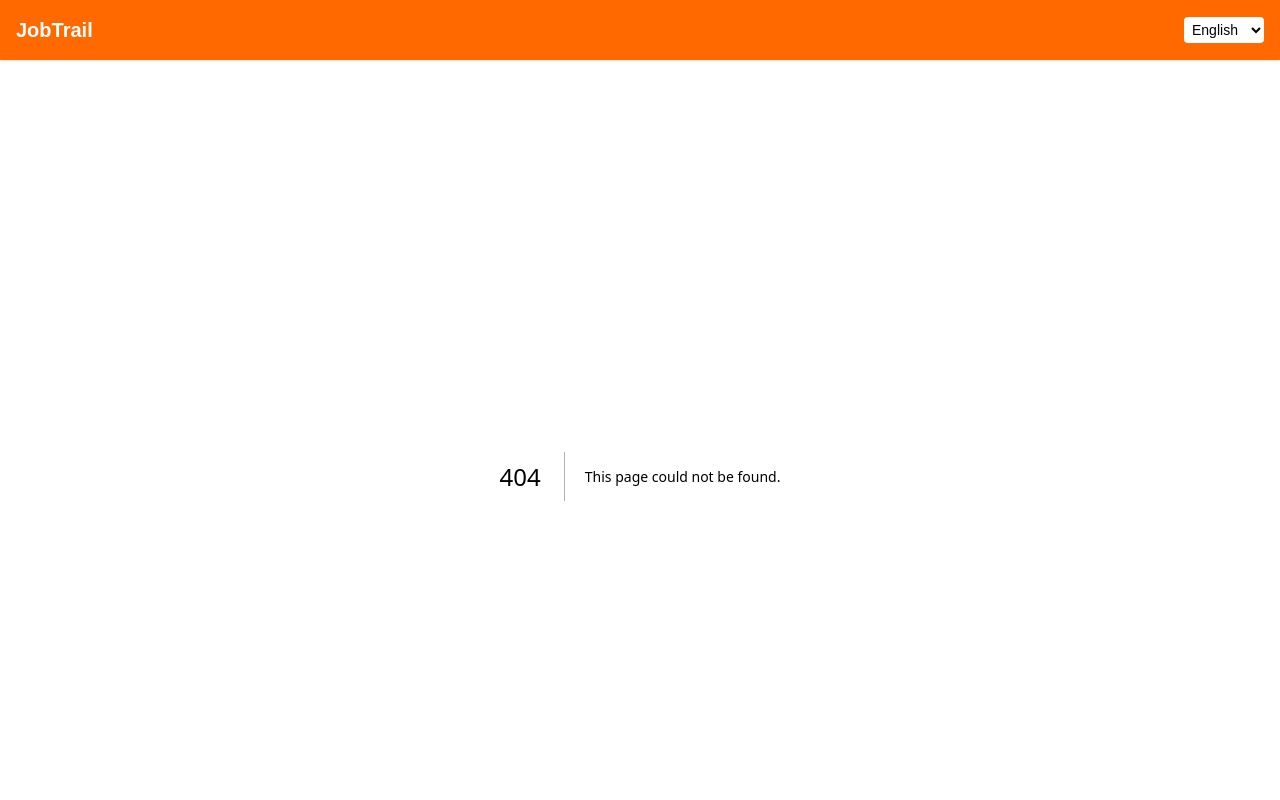
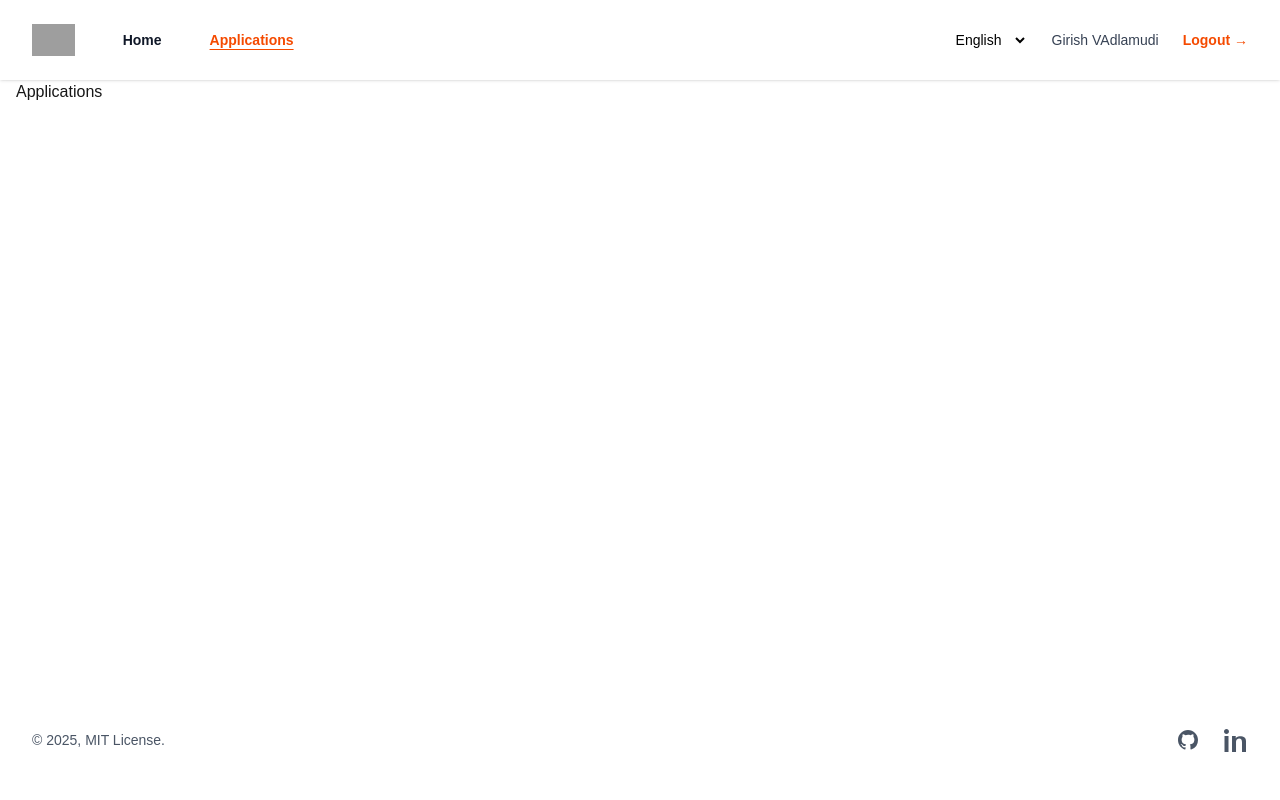
Before and after one commit to VadlamudiGirish/JobTrail, a Next.js app: page /en/applications in a window 1280 px wide. Before the commit this address had no page. Shown: the top 800 px of the page. Built offline with nearby package versions, Linux system fonts and the light colour scheme; grey boxes are pictures that could not be loaded.

Commit message:
Use Tailwind Header and Footer

```diff
--- a/package.json
+++ b/package.json
@@ -11,6 +11,8 @@
     "lint": "next lint"
   },
   "dependencies": {
+    "@headlessui/react": "^2.2.4",
+    "@heroicons/react": "^2.2.0",
     "@prisma/client": "^6.9.0",
     "jspdf": "^3.0.1",
     "jspdf-autotable": "^5.0.2",
--- /dev/null
+++ b/src/app/[locale]/applications/page.tsx
@@ -0,0 +1,7 @@
+import React from "react";
+
+const Application = () => {
+  return <div>Applications</div>;
+};
+
+export default Application;
--- /dev/null
+++ b/src/app/components/Footer.tsx
@@ -0,0 +1,64 @@
+"use client";
+
+import { SVGProps, JSX } from "react";
+
+type NavItem = {
+  name: string;
+  href: string;
+  icon: (props: SVGProps<SVGSVGElement>) => JSX.Element;
+};
+
+const navigation: NavItem[] = [
+  {
+    name: "GitHub",
+    href: "https://github.com/VadlamudiGirish/",
+    icon: (props) => (
+      <svg fill="currentColor" viewBox="0 0 24 24" {...props}>
+        <path
+          fillRule="evenodd"
+          clipRule="evenodd"
+          d="M12 2C6.477 2 2 6.484 2 12.017c0 4.425 2.865 8.18 6.839 9.504.5.092.682-.217.682-.483
+        0-.237-.008-.868-.013-1.703-2.782.605-3.369-1.343-3.369-1.343-.454-1.158-1.11-1.466-1.11-1.466-.908-.62.069-.608.069-.608
+        1.003.07 1.531 1.032 1.531 1.032.892 1.53 2.341 1.088 2.91.832.092-.647.35-1.088.636-1.338-2.22-.253-4.555-1.113-4.555-4.951
+        0-1.093.39-1.988 1.029-2.688-.103-.253-.446-1.272.098-2.65 0 0 .84-.27 2.75 1.026A9.564 9.564 0 0112 6.844c.85.004
+        1.705.115 2.504.337 1.909-1.296 2.747-1.027 2.747-1.027.546 1.379.202 2.398.1 2.651.64.7 1.028 1.595 1.028 2.688
+        0 3.848-2.339 4.695-4.566 4.943.359.309.678.92.678 1.855 0 1.338-.012 2.419-.012 2.747
+        0 .268.18.58.688.482A10.019 10.019 0 0022 12.017C22 6.484 17.522 2 12 2z"
+        />
+      </svg>
+    ),
+  },
+  {
+    name: "LinkedIn",
+    href: "https://www.linkedin.com/in/girishvadlamudi/",
+    icon: (props) => (
+      <svg fill="currentColor" viewBox="0 0 24 24" {...props}>
+        <path d="M4.98 3.5C4.98 4.88 3.88 6 2.5 6S0 4.88 0 3.5 1.12 1 2.5 1 4.98 2.12 4.98 3.5zM.5 8h4V24h-4V8zm7.5 0h3.75v2.16h.05c.52-.98 1.8-2.01 3.7-2.01C20.37 8.15 22 9.72 22 13.28V24h-4v-9.57c0-2.28-.82-3.84-2.88-3.84-1.57 0-2.5 1.05-2.91 2.07-.15.37-.19.89-.19 1.41V24h-4V8z" />
+      </svg>
+    ),
+  },
+];
+
+export default function Footer() {
+  return (
+    <footer className="bg-white">
+      <div className="mx-auto max-w-7xl px-6 py-12 md:flex md:items-center md:justify-between lg:px-8">
+        <div className="flex justify-center gap-x-6 md:order-2">
+          {navigation.map((item) => (
+            <a
+              key={item.name}
+              href={item.href}
+              className="text-gray-600 hover:text-gray-800"
+            >
+              <span className="sr-only">{item.name}</span>
+              <item.icon aria-hidden="true" className="size-6" />
+            </a>
+          ))}
+        </div>
+        <p className="mt-8 text-center text-sm text-gray-600 md:order-1 md:mt-0">
+          &copy; 2025, MIT License.
+        </p>
+      </div>
+    </footer>
+  );
+}
--- /dev/null
+++ b/src/app/components/Header.tsx
@@ -0,0 +1,145 @@
+"use client";
+
+import { useState } from "react";
+import { usePathname } from "next/navigation";
+import { Dialog, DialogPanel } from "@headlessui/react";
+import { Bars3Icon, XMarkIcon } from "@heroicons/react/24/outline";
+import Image from "next/image";
+import Link from "next/link";
+import LanguageSwitcher from "./LanguageSwitcher";
+
+const navigation = [
+  { name: "Home", href: "/en" },
+  { name: "Applications", href: "/en/applications" },
+];
+
+const mockUser = {
+  name: "Girish VAdlamudi", // Replace with dynamic user later
+  loggedIn: true, // Toggle this for now
+};
+
+export default function Header() {
+  const pathname = usePathname();
+  const [mobileMenuOpen, setMobileMenuOpen] = useState(false);
+
+  const isActive = (href: string) => pathname === href;
+
+  return (
+    <header className="bg-white fixed top-0 left-0 right-0 z-50 shadow">
+      <nav
+        aria-label="Global"
+        className="mx-auto flex max-w-7xl items-center justify-between p-6 lg:px-8"
+      >
+        <div className="flex items-center gap-x-12">
+          <Link href="/" className="-m-1.5 p-1.5">
+            <span className="sr-only">JobTrail</span>
+            <Image
+              src="https://tailwindcss.com/plus-assets/img/logos/mark.svg?color=indigo&shade=600"
+              alt="JobTrail Logo"
+              width={40}
+              height={40}
+              className="h-8 w-auto"
+            />
+          </Link>
+
+          <div className="hidden lg:flex lg:gap-x-12">
+            {navigation.map((item) => (
+              <Link
+                key={item.name}
+                href={item.href}
+                className={`text-sm font-semibold ${
+                  isActive(item.href)
+                    ? "text-orange-600 underline underline-offset-4"
+                    : "text-gray-900"
+                }`}
+              >
+                {item.name}
+              </Link>
+            ))}
+          </div>
+        </div>
+
+        <div className="hidden lg:flex items-center gap-x-6">
+          <LanguageSwitcher />
+          {mockUser.loggedIn ? (
+            <>
+              <span className="text-sm font-medium text-gray-700">
+                {mockUser.name}
+              </span>
+              <button className="text-sm font-semibold text-orange-600 hover:underline">
+                Logout &rarr;
+              </button>
+            </>
+          ) : null}
+        </div>
+
+        {/* Mobile button */}
+        <div className="flex lg:hidden">
+          <button
+            type="button"
+            onClick={() => setMobileMenuOpen(true)}
+            className="-m-2.5 inline-flex items-center justify-center rounded-md p-2.5 text-gray-700"
+          >
+            <span className="sr-only">Open main menu</span>
+            <Bars3Icon aria-hidden="true" className="size-6" />
+          </button>
+        </div>
+      </nav>
+
+      {/* Mobile dialog */}
+      <Dialog
+        open={mobileMenuOpen}
+        onClose={setMobileMenuOpen}
+        className="lg:hidden"
+      >
+        <div className="fixed inset-0 z-50" />
+        <DialogPanel className="fixed inset-y-0 right-0 z-50 w-full overflow-y-auto bg-white p-6 sm:max-w-sm sm:ring-1 sm:ring-gray-900/10">
+          <div className="flex items-center justify-between">
+            <Link href="/" className="-m-1.5 p-1.5">
+              <Image
+                src="/jobtrail-logo.png"
+                alt="JobTrail Logo"
+                width={40}
+                height={40}
+                className="h-8 w-auto"
+              />
+            </Link>
+            <button
+              type="button"
+              onClick={() => setMobileMenuOpen(false)}
+              className="-m-2.5 rounded-md p-2.5 text-gray-700"
+            >
+              <span className="sr-only">Close menu</span>
+              <XMarkIcon aria-hidden="true" className="size-6" />
+            </button>
+          </div>
+          <div className="mt-6">
+            <div className="-my-6 divide-y divide-gray-500/10">
+              <div className="space-y-2 py-6">
+                {navigation.map((item) => (
+                  <Link
+                    key={item.name}
+                    href={item.href}
+                    className="block rounded-lg px-3 py-2 text-base font-semibold text-gray-900 hover:bg-gray-50"
+                  >
+                    {item.name}
+                  </Link>
+                ))}
+              </div>
+              {mockUser.loggedIn ? (
+                <div className="py-6">
+                  <span className="block text-sm mb-2 text-gray-700">
+                    {mockUser.name}
+                  </span>
+                  <button className="text-sm font-semibold text-orange-600 hover:underline">
+                    Logout &rarr;
+                  </button>
+                </div>
+              ) : null}
+            </div>
+          </div>
+        </DialogPanel>
+      </Dialog>
+    </header>
+  );
+}
--- a/src/app/layout.tsx
+++ b/src/app/layout.tsx
@@ -1,8 +1,8 @@
 import type { Metadata } from "next";
 import { Geist, Geist_Mono } from "next/font/google";
 import "./globals.css";
-import Header from "@/components/Header";
-import Footer from "@/components/Footer";
+import Header from "@/app/components/Header";
+import Footer from "@/app/components/Footer";
 
 const geistSans = Geist({
   variable: "--font-geist-sans",
@@ -30,7 +30,7 @@ export default function RootLayout({
         className={`${geistSans.variable} ${geistMono.variable} antialiased flex flex-col min-h-screen`}
       >
         <Header />
-        <main className="flex-1 container mx-auto p-4">{children}</main>
+        <main className="flex-1 container mx-auto px-4 pt-20">{children}</main>
         <Footer />
       </body>
     </html>
--- a/src/components/Footer.tsx
+++ /dev/null
@@ -1,9 +0,0 @@
-"use client";
-
-export default function Footer() {
-  return (
-    <footer className="bg-gray-100 text-center p-4 mt-8 text-sm text-gray-600">
-      <p>{new Date().getFullYear()} JobTrail. MIT license.</p>
-    </footer>
-  );
-}
--- a/src/components/Header.tsx
+++ /dev/null
@@ -1,12 +0,0 @@
-import LanguageSwitcher from "./LanguageSwitcher";
-
-export default function Header() {
-  return (
-    <header className="bg-orange-500 text-white p-4 shadow">
-      <div className="max-w-7xl mx-auto flex justify-between items-center">
-        <h1 className="text-xl font-bold">JobTrail</h1>
-        <LanguageSwitcher />
-      </div>
-    </header>
-  );
-}
```
Also changed, not shown: tsconfig.json (+18 -4 lines), src/app/components/LanguageSwitcher.tsx (renamed from src/components/LanguageSwitcher.tsx), 1 other file (tests, documents, lock files or other folders).
